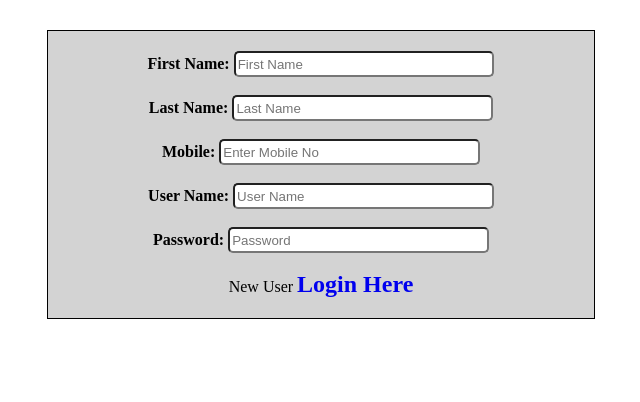
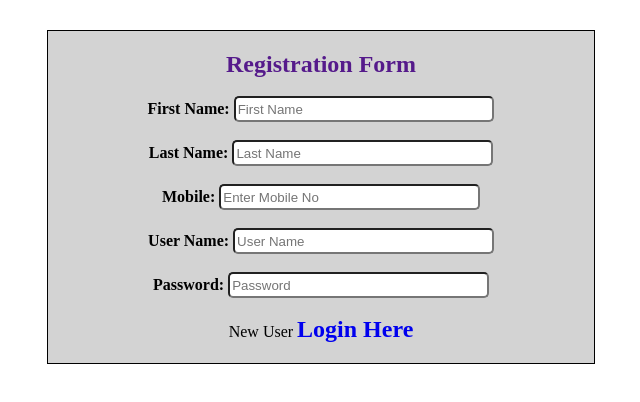
Before and after one commit to MukeshHC186/table-form-task, a plain HTML site: page registration.html in a window 1280 px wide. Shown: the whole page, without its empty margins (319-959 px from the left). Drawn offline with Linux system fonts and the light colour scheme.

Commit message:
task 02 completed

```diff
--- a/registration.html
+++ b/registration.html
@@ -30,6 +30,7 @@
 </head>
 <body>
     <form action="">
+        <a href="">Registration Form</a><br><br>
         <label for="">First Name:</label>
         <input type="text" placeholder="First Name"><br><br>
         <label for="">Last Name:</label>
```
